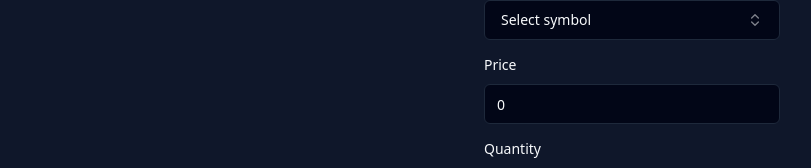
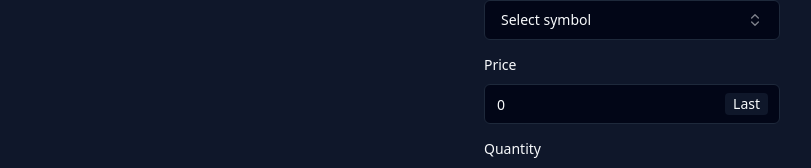
Before and after one commit to lorenzoa7/futures-pocket-trader-native, a React (Vite) app: page /create-order in a window 1280 px wide. Shown: the part 251-419 px from the top of the page, without its empty margins (8-819 px from the left). Built offline with nearby package versions, Linux system fonts and the light colour scheme.

Commit message:
feat: loading spinners to create order page and get last price button

```diff
--- /dev/null
+++ b/src/components/ui/spinner.tsx
@@ -0,0 +1,28 @@
+import { cn } from '@/lib/utils'
+
+type Props = React.ComponentProps<'svg'>
+
+export default function Spinner({ className, ...rest }: Props) {
+  return (
+    <svg
+      aria-hidden="true"
+      className={cn(
+        'size-5 animate-spin text-gray-600 fill-amber-300',
+        className,
+      )}
+      viewBox="0 0 100 101"
+      fill="none"
+      xmlns="http://www.w3.org/2000/svg"
+      {...rest}
+    >
+      <path
+        d="M100 50.5908C100 78.2051 77.6142 100.591 50 100.591C22.3858 100.591 0 78.2051 0 50.5908C0 22.9766 22.3858 0.59082 50 0.59082C77.6142 0.59082 100 22.9766 100 50.5908ZM9.08144 50.5908C9.08144 73.1895 27.4013 91.5094 50 91.5094C72.5987 91.5094 90.9186 73.1895 90.9186 50.5908C90.9186 27.9921 72.5987 9.67226 50 9.67226C27.4013 9.67226 9.08144 27.9921 9.08144 50.5908Z"
+        fill="currentColor"
+      />
+      <path
+        d="M93.9676 39.0409C96.393 38.4038 97.8624 35.9116 97.0079 33.5539C95.2932 28.8227 92.871 24.3692 89.8167 20.348C85.8452 15.1192 80.8826 10.7238 75.2124 7.41289C69.5422 4.10194 63.2754 1.94025 56.7698 1.05124C51.7666 0.367541 46.6976 0.446843 41.7345 1.27873C39.2613 1.69328 37.813 4.19778 38.4501 6.62326C39.0873 9.04874 41.5694 10.4717 44.0505 10.1071C47.8511 9.54855 51.7191 9.52689 55.5402 10.0491C60.8642 10.7766 65.9928 12.5457 70.6331 15.2552C75.2735 17.9648 79.3347 21.5619 82.5849 25.841C84.9175 28.9121 86.7997 32.2913 88.1811 35.8758C89.083 38.2158 91.5421 39.6781 93.9676 39.0409Z"
+        fill="currentFill"
+      />
+    </svg>
+  )
+}
--- a/src/pages/app/create-order.tsx
+++ b/src/pages/app/create-order.tsx
@@ -21,6 +21,7 @@
   PopoverTrigger,
 } from '@/components/ui/popover'
 import { ScrollArea } from '@/components/ui/scroll-area'
+import Spinner from '@/components/ui/spinner'
 import { useNewOrderQuery } from '@/hooks/query/use-new-order-query'
 import { useSymbolPriceQuery } from '@/hooks/query/use-symbol-price-query'
 import { useSymbolsQuery } from '@/hooks/query/use-symbols-query'
@@ -32,7 +33,7 @@
 } from '@/schemas/create-order-schema'
 import { zodResolver } from '@hookform/resolvers/zod'
 import { Check, ChevronsUpDown } from 'lucide-react'
-import { useEffect } from 'react'
+import { useEffect, useState } from 'react'
 import { useForm } from 'react-hook-form'
 
 export function CreateOrder() {
@@ -49,9 +50,11 @@
   const setValue = form.setValue
   const symbolWatch = watch('symbol')
 
+  const [open, setOpen] = useState(false)
   const { apiKey, isTestnetAccount, secretKey } = useAccountStore()
-  const { data: symbols } = useSymbolsQuery()
-  const { data: lastPrice } = useSymbolPriceQuery(symbolWatch)
+  const { data: symbols, isPending } = useSymbolsQuery()
+  const { data: lastPrice, isPending: isPendingPrice } =
+    useSymbolPriceQuery(symbolWatch)
   const { mutate: newOrder } = useNewOrderQuery()
 
   function handleCreateOrder(data: CreateOrderSchema) {
@@ -82,7 +85,8 @@
             render={({ field }) => (
               <FormItem className="flex flex-col">
                 <FormLabel>Symbol</FormLabel>
-                <Popover>
+
+                <Popover open={open} onOpenChange={setOpen}>
                   <PopoverTrigger asChild>
                     <FormControl>
                       <Button
@@ -102,6 +106,13 @@
                   </PopoverTrigger>
                   <PopoverContent className="dark border-slate-800 bg-transparent p-0">
                     <Command>
+                      {isPending ? (
+                        <div className="mx-auto flex items-center gap-2 py-3">
+                          <Spinner />
+                          <span>Loading coins...</span>
+                        </div>
+                      ) : (
+                        <>
                           <CommandInput
                             placeholder="Search symbol..."
                             className="border-slate-800"
@@ -115,6 +126,7 @@
                                   key={symbol}
                                   onSelect={() => {
                                     form.setValue('symbol', symbol)
+                                    setOpen(false)
                                   }}
                                 >
                                   <Check
@@ -130,6 +142,8 @@
                               ))}
                             </ScrollArea>
                           </CommandGroup>
+                        </>
+                      )}
                     </Command>
                   </PopoverContent>
                 </Popover>
@@ -146,11 +160,30 @@
               <FormItem>
                 <FormLabel>Price</FormLabel>
                 <FormControl>
+                  <div className="relative">
                     <Input
                       type="number"
                       {...field}
                       className="[&::-webkit-inner-spin-button]:appearance-none"
                     />
+                    {isPendingPrice ? (
+                      <div className="absolute right-3 top-1/2 -translate-y-1/2">
+                        <Spinner />
+                      </div>
+                    ) : (
+                      <button
+                        type="button"
+                        className="absolute right-3 top-1/2 -translate-y-1/2 rounded bg-slate-900 px-2 py-px text-sm font-medium duration-150 hover:bg-slate-900/50"
+                        onClick={() => {
+                          if (lastPrice) {
+                            setValue('price', lastPrice)
+                          }
+                        }}
+                      >
+                        Last
+                      </button>
+                    )}
+                  </div>
                 </FormControl>
 
                 <FormMessage />
```
Lines whose indentation alone changed are shown as unchanged.
